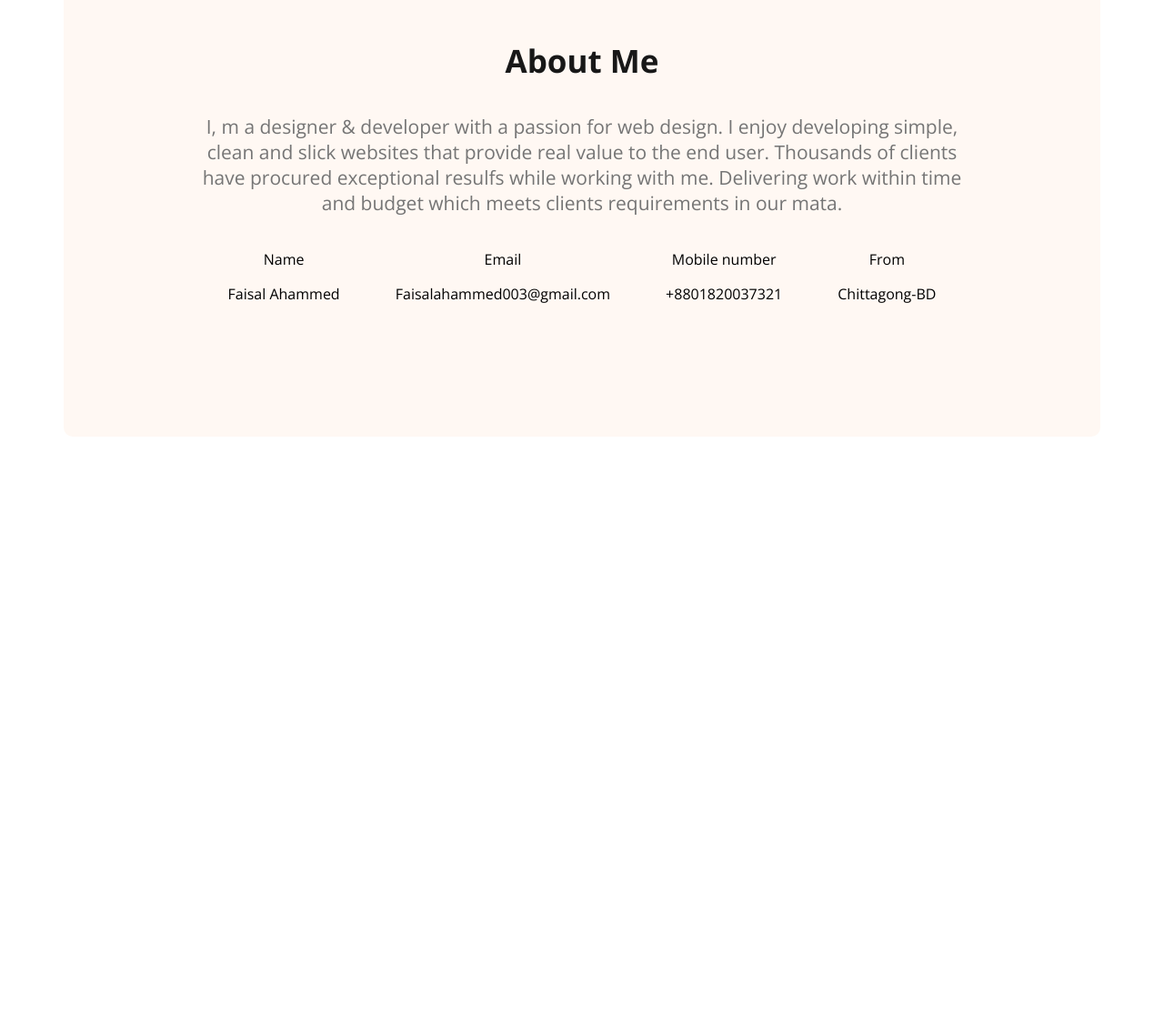
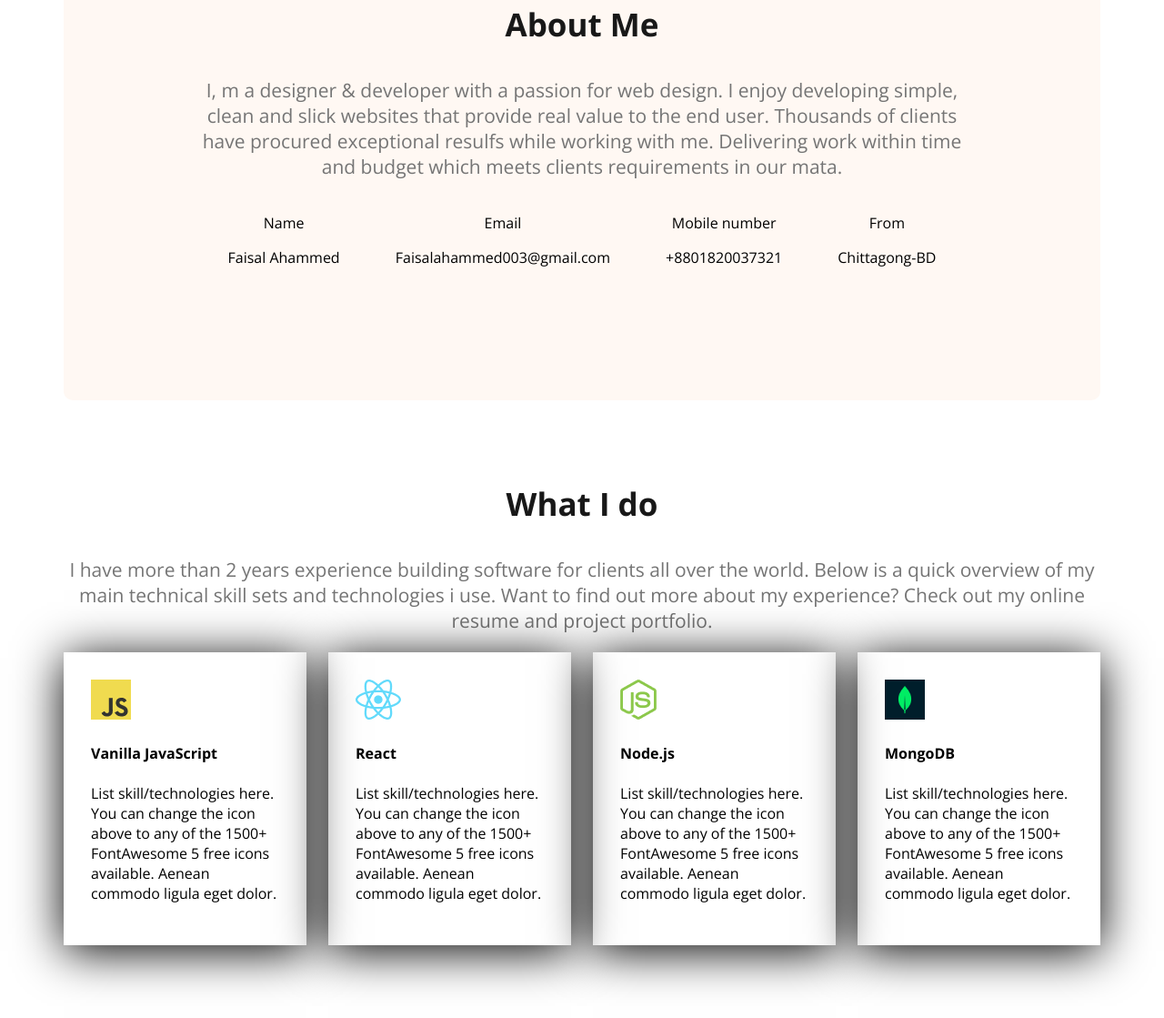
Before and after one commit to Faisalahammed003/website-portfolio, a plain HTML site: page index.html in a window 1280 px wide. Shown: the part 838-1957 px from the top of the page at 91% size. Before the commit the page ends 1326 px from the top, so only its background shows below. Drawn offline with nearby package versions, Linux system fonts and the light colour scheme.

Commit message:
website-portfolio

```diff
--- a/index.html
+++ b/index.html
@@ -54,6 +54,33 @@
                 </div>
              </div>
         </section>
+        <section class="skills">
+            <h3 class="section-title text-center">What I do</h3>
+            <p class="section-description text-center">I have more than 2 years experience building software for clients all over the world. Below is a quick overview of my main technical skill sets and technologies i use. Want to find out more about my experience? Check out my online resume and project portfolio.</p>
+            <div class="skills-container">
+            <!-- .skill*4>img+h4.skill+p.skill-description -->
+            <div class="skill">
+                <img src="images/icons/js.png" alt="">
+                <h4 class="skill-title">Vanilla JavaScript</h4>
+                <p class="skill-description">List skill/technologies here. You can change the icon above to any of the 1500+ FontAwesome 5 free icons available. Aenean commodo ligula eget dolor.</p>
+            </div>
+            <div class="skill">
+                <img src="images/icons/react.png" alt="">
+                <h4 class="skill-title">React</h4>
+                <p class="skill-description"> List skill/technologies here. You can change the icon above to any of the 1500+ FontAwesome 5 free icons available. Aenean commodo ligula eget dolor.</p>
+            </div>
+            <div class="skill">
+                <img src="images/icons/nodejs.png" alt="">
+                <h4 class="skill-title">Node.js</h4>
+                <p class="skill-description"> List skill/technologies here. You can change the icon above to any of the 1500+ FontAwesome 5 free icons available. Aenean commodo ligula eget dolor.</p>
+            </div>
+            <div class="skill">
+                <img src="images/icons/mongo.png" alt="">
+                <h4 class="skill-title">MongoDB</h4>
+                <p class="skill-description">List skill/technologies here. You can change the icon above to any of the 1500+ FontAwesome 5 free icons available. Aenean commodo ligula eget dolor.</p>
+            </div>
+            </div>
+        </section>
     </main>
     <footer></footer>
 </body>
--- a/style/styles.css
+++ b/style/styles.css
@@ -57,7 +57,6 @@ background-color: #FFF8F3;}
 .about{
 border-radius: 10px;
 padding: 130px 150px;text-align: center;
-margin-top: 130px;
 background-color: #FFF8F3;
 }
 main{
@@ -65,3 +64,15 @@ main{
 margin: 0 auto;}
 .about-items{display: flex;
 justify-content: space-around;}
+.text-center{text-align: center;}
+.skills-container{
+  display: flex;
+  gap: 24px;
+
+}
+.skill{
+  padding: 30px;
+  box-shadow: 0px 6px 50px 0px black;
+}
+main section{margin-top: 90px;
+margin-bottom: 80px;}
```
